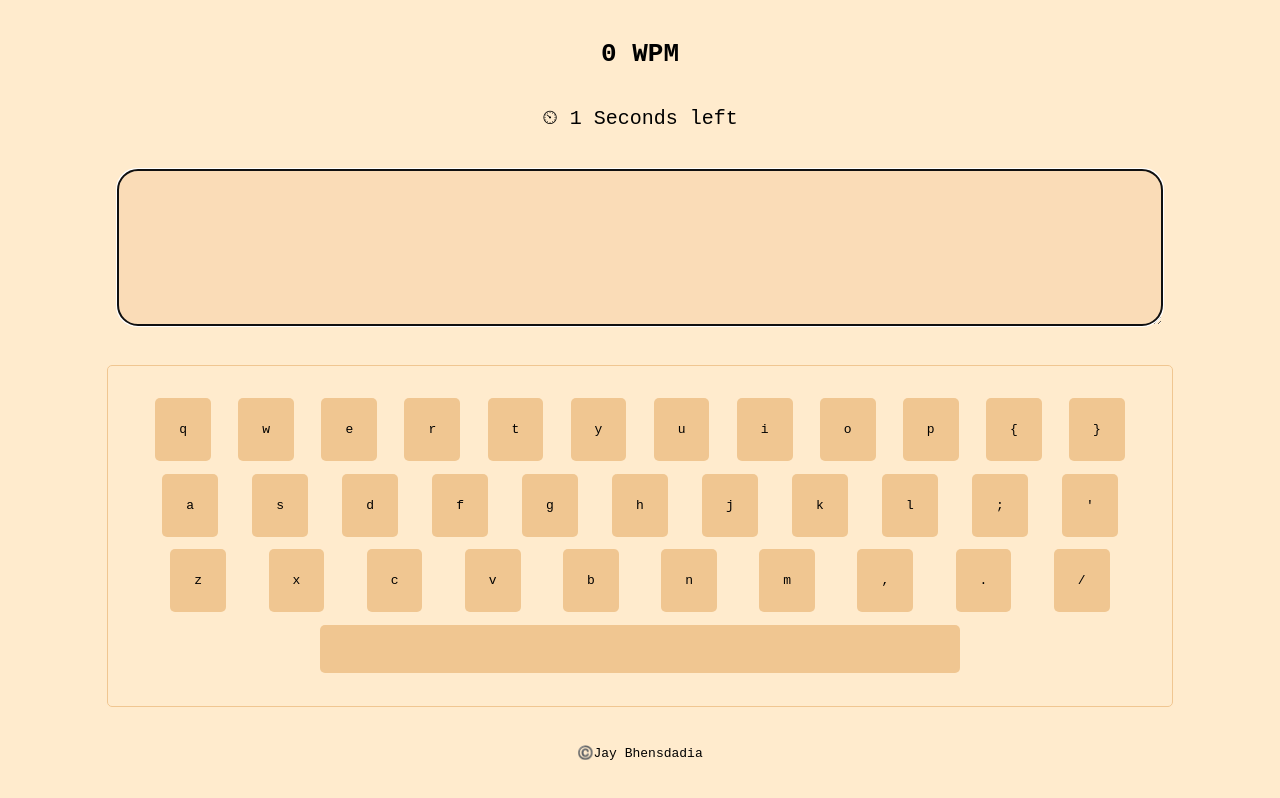
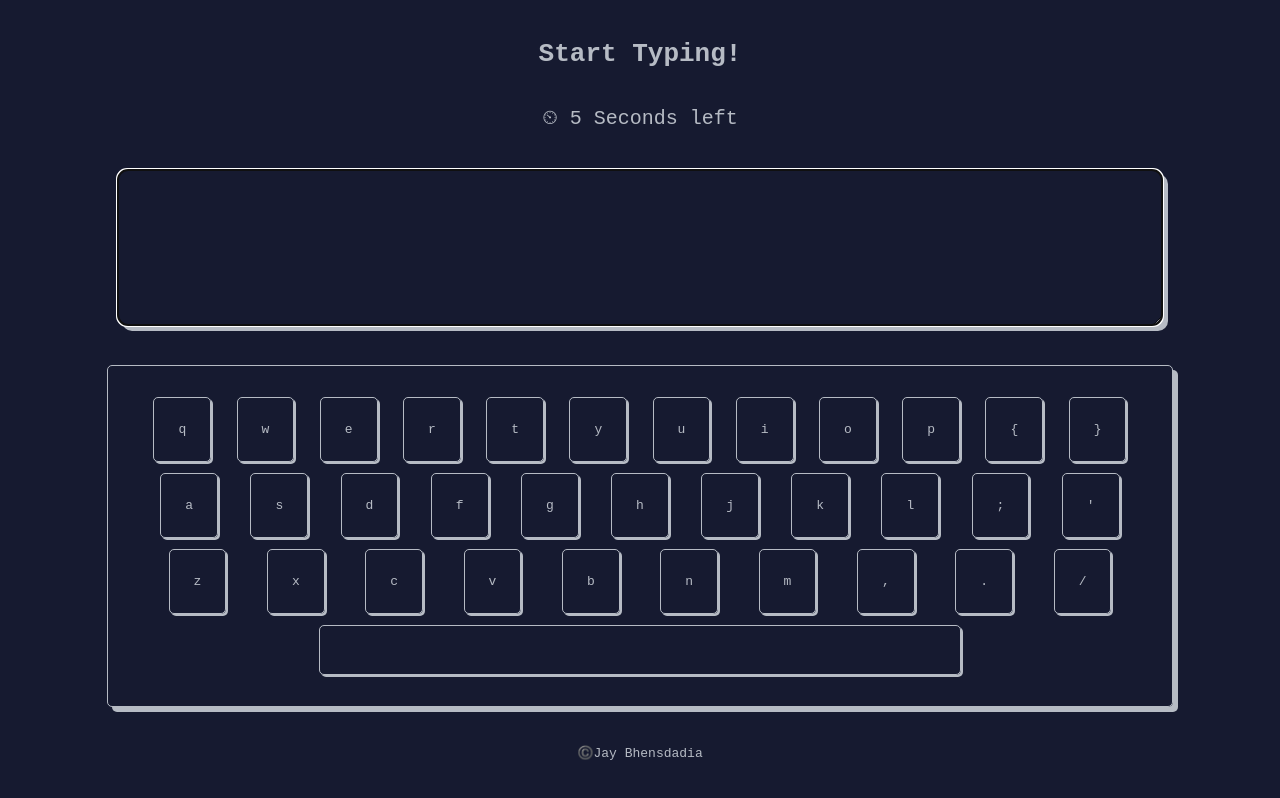
Before and after one commit to JayBhensdadia/typingjay, a plain HTML site: page index.html in a window 1280 px wide. Drawn offline with Linux system fonts and the light colour scheme.

Commit message:
complete theme change

```diff
--- a/index.html
+++ b/index.html
@@ -10,7 +10,7 @@
 
 
     <div class="container">
-        <h1 class="heading">0 WPM</h1>
+        <h1 class="heading">Start Typing!</h1>
         <p class="timer">⏲ 60 Seconds left</p>
         <textarea name="textarea" id="textarea" cols="30" rows="5" autofocus></textarea>
         <div class="keyboard">
--- a/index.js
+++ b/index.js
@@ -16,15 +16,18 @@ document.addEventListener("keypress", function(event){
     buttonAnimation(event.code);
 });
 
-let count = 6;
+let count = 10;
 const timer = setInterval(function() {
   count--;
   updateTimer(count);
   if (count === 0) {
     clearInterval(timer);
     let str = document.querySelector("#textarea").value;
+    let wpm = str.split(" ").length;
     //alert(str.length);
-    document.querySelector(".heading").innerHTML = `${str.length} WPM`;
+    document.querySelector(".heading").innerHTML = `${wpm} WPM`;
+    document.querySelector("#textarea").disabled = true;
+    document.querySelector(".timer").textContent = `⏲ Times up!`;
     //console.log("Time's up!");
   }
 }, 1000);
--- a/style.css
+++ b/style.css
@@ -5,12 +5,13 @@
 .container{
     width: 100%;
     height: 100vh;
-    background-color: blanchedalmond;
+    background-color: #161A30;
     display: flex;
     flex-direction: column;
     justify-content: space-evenly;
     align-items: center;
     font-family: monospace;
+    color: #B6BBC4;
 }
 
 .keyboard{
@@ -20,7 +21,8 @@
     justify-content: space-evenly;
     flex-basis: 300px;
     align-items: center;
-    border: 1px solid rgb(240, 198, 145);
+    border: 1px solid #B6BBC4;
+    box-shadow: 5px 5px #B6BBC4;
     border-radius: 5px;
     padding: 20px;
 }
@@ -34,7 +36,8 @@
 
 .key{
     padding: 1.5rem;
-    background-color: rgb(240, 198, 145);
+    border: 1px solid #B6BBC4;
+    box-shadow: 2px 2px #B6BBC4;
     border-radius: 5px;
 }
 
@@ -42,16 +45,19 @@
     padding: 1.5rem;
     padding-left: 20rem;
     padding-right: 20rem;
-    background-color: rgb(240, 198, 145);
+    border: 1px solid #B6BBC4;
+    box-shadow: 2px 2px #B6BBC4;
     border-radius: 5px;
 }
 
 #textarea{
     width: 80%;
     border: 0;
-    border-radius: 20px;
-    border: 1px solid rgb(240, 198, 145);
-    background-color: rgb(250, 220, 183);
+    border-radius: 10px;
+    color: #B6BBC4;
+    border: 1px solid #B6BBC4;
+    background-color: #161A30;
+    box-shadow: 5px 5px #B6BBC4;
     padding: 10px;
     font-size: 1.5rem;
     font-weight: bold;
@@ -59,6 +65,7 @@
 
 .pressed{
     opacity: 0.5;
+    background-color: #B6BBC4;
 }
 
 .timer{
```
